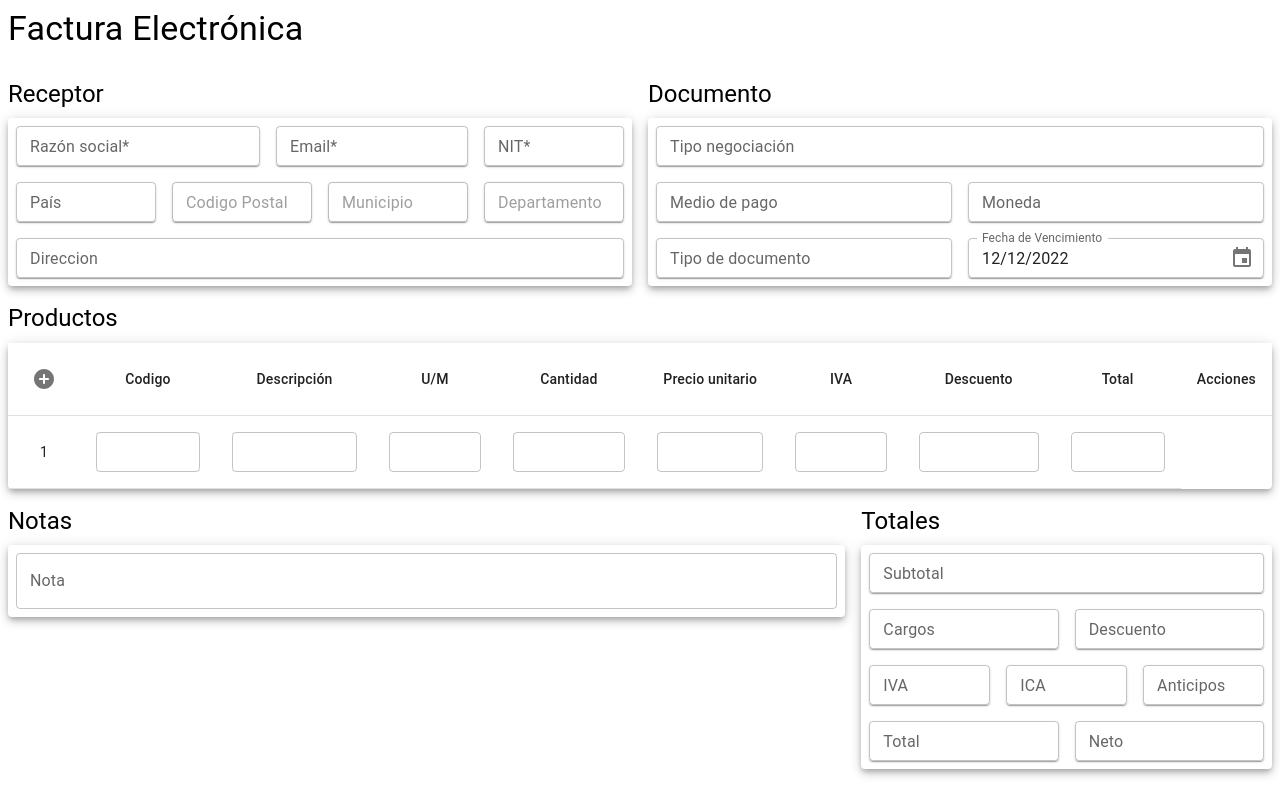
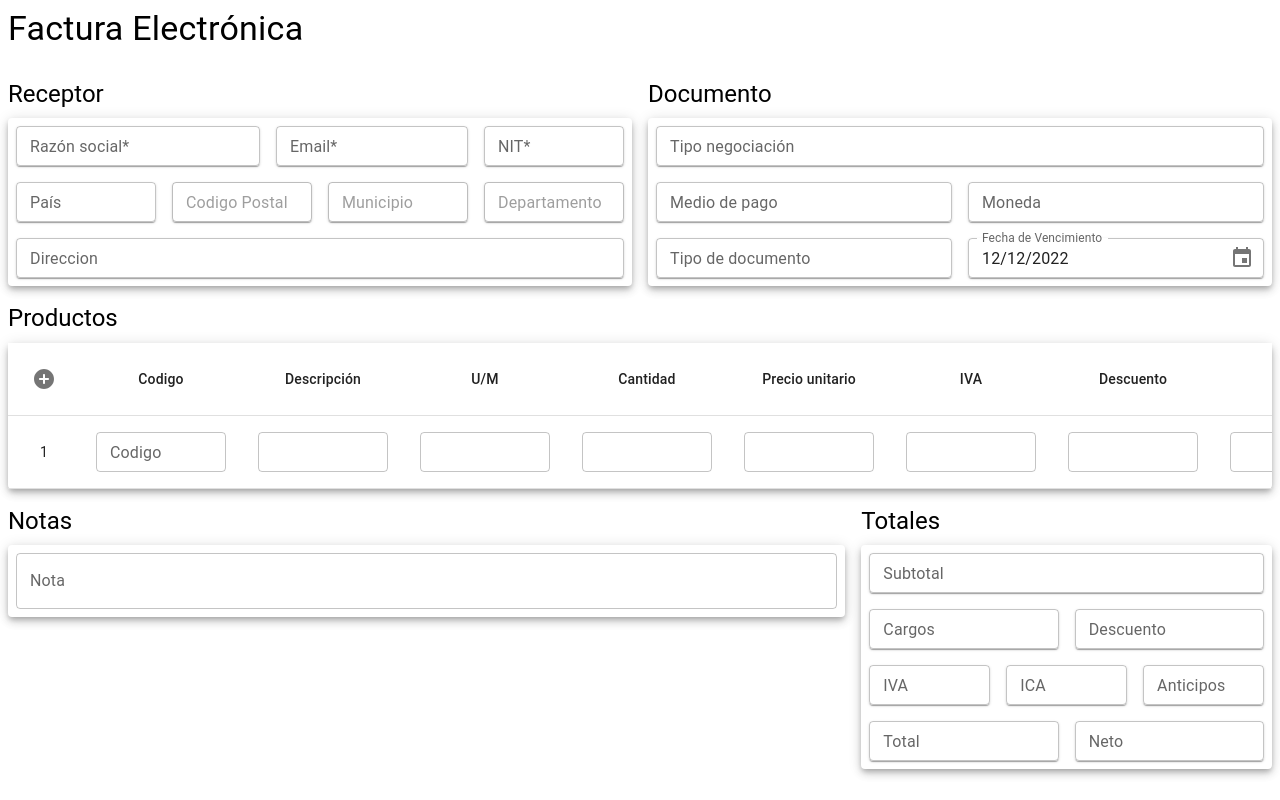
Before and after one commit to MAHR19/Dian-Form-V2, a React (Create React App) app: page / in a window 1280 px wide. Built offline with nearby package versions, Linux system fonts and the light colour scheme.

Commit message:
Tomando valores dinamicamente

```diff
--- a/src/form/form-sections/Notas.jsx
+++ b/src/form/form-sections/Notas.jsx
@@ -13,7 +13,7 @@ const Notas = () =>{
              multiline
              fullWidth
              color='success'
-             maxRows = {6}
+             maxRows = {5}
             />
      </Paper>
     );
--- a/src/form/form-sections/Producto.jsx
+++ b/src/form/form-sections/Producto.jsx
@@ -3,14 +3,13 @@ import {Table, TableContainer, TableBody, Paper, TableHead} from '@mui/material'
 import TableItemProduct from "../table-items/TableItemProduct";
 import TableHeaders from "../table-items/TableHeaders";
 
+
 const Producto = () =>{
 
     const [productos, setProductos] = useState([{'producto' : ''}])
-    const [trans, setTrans] = useState(false);
 
     const handleAddProduct = () => {
         setProductos([...productos, {'producto' : ''}]);
-        setTrans(true);
     }
 
     const handleDeleteProduct = (index) =>{
@@ -22,18 +21,21 @@ const Producto = () =>{
         return (
             <Paper elevation={5}>
             <TableContainer>
-              <Table stickyHeader>
+              <Table stickyHeader sx={{
+                minWidth : 650
+              }}>
                 <TableHead>
                   <TableHeaders handleAddProduct = {handleAddProduct}/>
                 </TableHead>
                 <TableBody>
                     {productos.map((producto,index)=>(
                           <TableItemProduct key = {index} index = {index+1}
-                          removeItem = { ()=> {handleDeleteProduct(index)} } Grow = {trans}/>
+                          removeItem = { ()=> {handleDeleteProduct(index)} } />
                        ))}
                 </TableBody>
               </Table>
             </TableContainer>
+
             </Paper>
           );
 }
--- a/src/form/table-items/TableHeaders.jsx
+++ b/src/form/table-items/TableHeaders.jsx
@@ -7,7 +7,7 @@ const TableHeaders = ({handleAddProduct}) =>{
     return(
         <TableRow>
             <AddItemTable handleAddProduct = {handleAddProduct}/>
-            <TableCell align="center">Codigo</TableCell>
+            <TableCell align="center" size='medium'>Codigo</TableCell>
             <TableCell align="center">Descripción</TableCell>
             <TableCell align="center">U/M</TableCell>
             <TableCell align="center">Cantidad</TableCell>
--- a/src/form/table-items/TableItemProduct.jsx
+++ b/src/form/table-items/TableItemProduct.jsx
@@ -1,19 +1,32 @@
-import React from "react";
+import {React, useState} from "react";
 import { TableRow, TableCell, IconButton } from "@mui/material";
 import AutocompleteInput from "../form-input/AutocompleteInput";
 import RemoveCircleRoundedIcon from '@mui/icons-material/RemoveCircleRounded';
 import TextInputTable from "./table-input/TextInputTable";
+import AutoInputTable from "./table-input/AutoInputTable";
+import { Formik, form } from 'formik';
+import Button from "@mui/material/Button";
 
 
-const TableItemProduct = ({index, removeItem, Grow}) =>{
+const TableItemProduct = ({index, removeItem}) =>{
 
+    const [producto, setProducto] = useState([])
+
+    const handleClick = () =>{
+        console.log('as')
+        console.log(producto)
+    }
 
     return(
+        <Formik
+         initialValues={{
 
+         }}>
          <TableRow>
              <TableCell align="center">
                {index}
              </TableCell>
+             <AutoInputTable producto = {producto} setProducto = {setProducto} index = {index} />
              <TextInputTable />
              <TextInputTable />
              <TextInputTable />
@@ -21,8 +34,11 @@ const TableItemProduct = ({index, removeItem, Grow}) =>{
              <TextInputTable />
              <TextInputTable />
              <TextInputTable />
-            <TextInputTable />
-
+             <TableCell onClick={handleClick}>
+                <Button>
+                    log
+                </Button>
+             </TableCell>
              {(index - 1) > 0 && (
                  <TableCell>
                      <IconButton onClick={removeItem}>
@@ -33,7 +49,7 @@ const TableItemProduct = ({index, removeItem, Grow}) =>{
              }
 
          </TableRow>
-
+        </Formik>
     );
 }
 
--- a/src/form/table-items/table-input/AutoInputTable.jsx
+++ b/src/form/table-items/table-input/AutoInputTable.jsx
@@ -1,2 +1,53 @@
-import React from 'react';
-import { TableCell, Autocomplete } from '@mui/material';
+import {React, useState} from 'react';
+import { TableCell, Autocomplete, TextField } from '@mui/material';
+
+const AutoInputTable = ({setProducto, index, producto}) =>{
+
+    const[data, setData] = useState([])
+
+    const handleAPIrequest = async (query_param) => {
+        fetch(`${'http://127.0.0.1:8000/catalogos/Productos'}?name=${query_param}`)
+        .then(response => response.json())
+        .then( (api_fetch)=>{
+            if(query_param !== ''){
+                setData(api_fetch);
+            }else{
+                setData([]);
+            }
+        } );
+   }
+
+   const handleItemAdden = (value) => {
+     //console.log(producto)
+     let item = data.find((element)=> element.name === value);
+     let list = producto;
+     console.log(list)
+     list.push({'Producto':item})
+     console.log(list)
+     setProducto(list);
+   }
+
+
+    return(
+        <TableCell >
+            <Autocomplete
+                style={{
+                    width: 130
+                }}
+                freeSolo
+                id='producto'
+                options = {data.map((option)=> option.name )}
+                size='small'
+                fullWidth
+                onInputChange={(event, inputValue) => handleAPIrequest(inputValue)}
+                onChange = { (event, value) => handleItemAdden(value)}
+                renderInput = {
+                    (params) => <TextField {...params} label='Codigo' />
+                }
+             />
+
+        </TableCell>
+    );
+}
+
+export default AutoInputTable;
--- a/src/form/table-items/table-input/TextInputTable.jsx
+++ b/src/form/table-items/table-input/TextInputTable.jsx
@@ -1,12 +1,18 @@
 import React from 'react';
 import { TextField, TableCell } from '@mui/material';
 
-const TextInputTable = () =>{
+const TextInputTable = ({value, disabled}) =>{
     return(
-      <TableCell>
+      <TableCell >
         <TextField
+        style={{
+          width: 130
+      }}
          size = 'small'
          color='success'
+         disabled = {disabled}
+         value={value}
+         fullWidth
          />
       </TableCell>
     );
```
Lines whose indentation alone changed are shown as unchanged.
